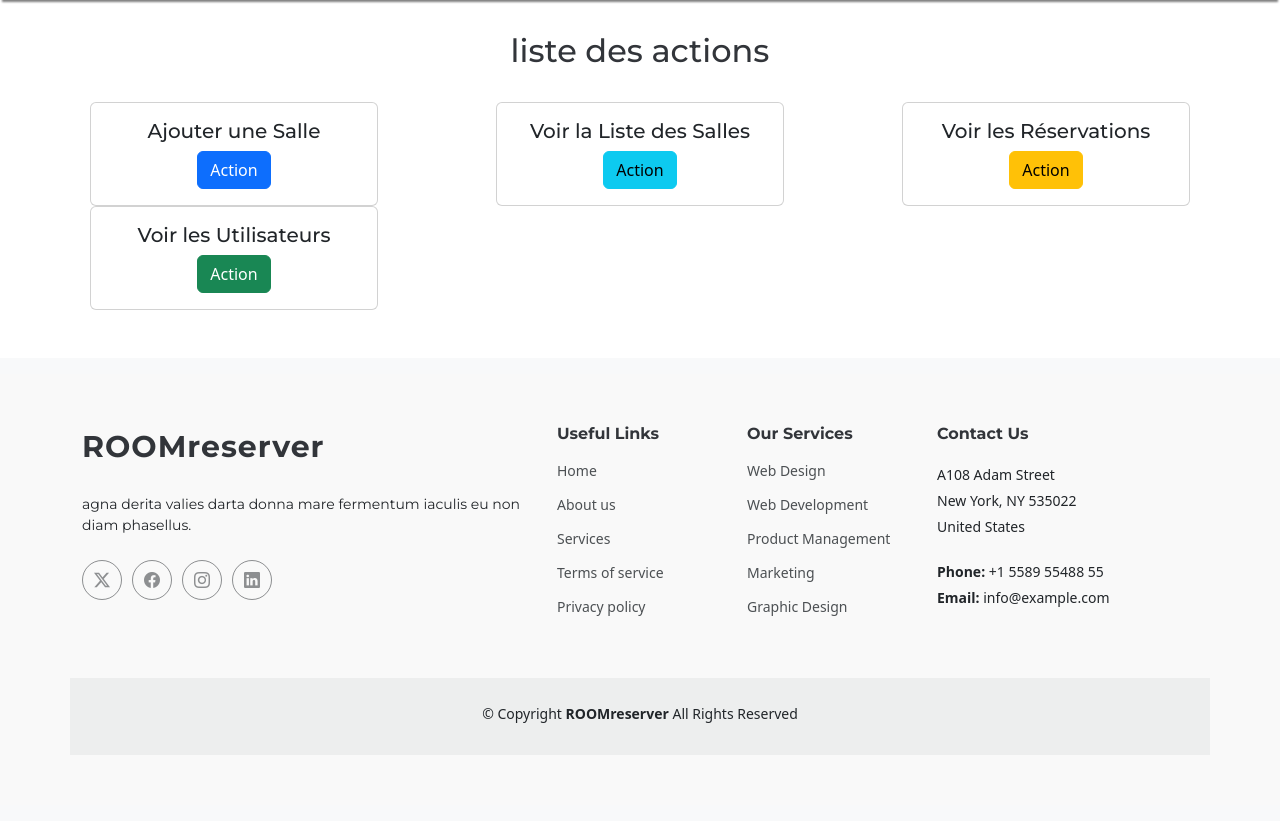
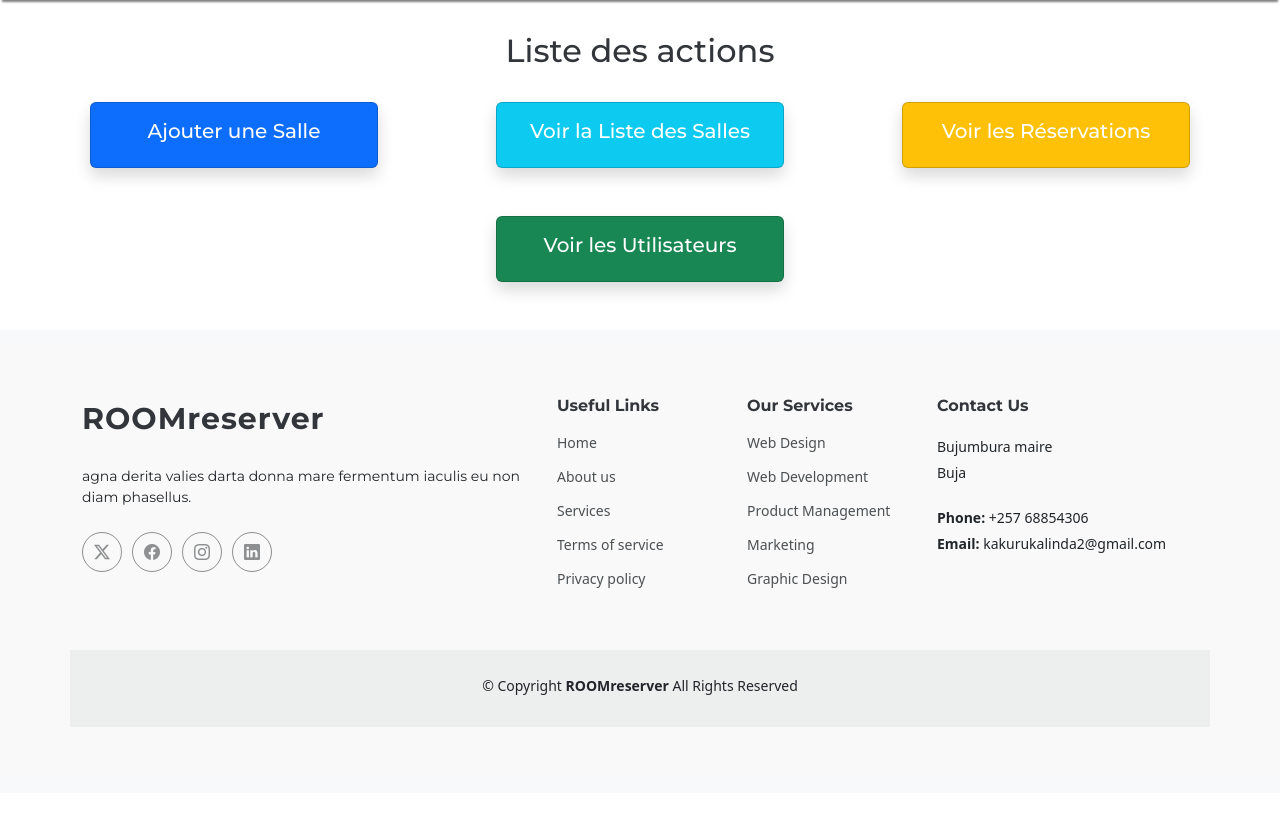
Before and after one commit to Kakurufidel/room_reservation, a Django app: page /fr/admin-dashboard/ in a window 1280 px wide. Shown: the part 120-941 px from the top of the page. After the commit the page ends 847 px from the top, so only its background shows below. Run offline with Django 5.2, Linux system fonts and the light colour scheme; the visitor is signed in with stand-in values (Sample User, id 1); some libraries are stand-ins or nearby versions.

Commit message:
modification du dashborad

```diff
--- a/reservation/static/reservation/assets/css/main.css
+++ b/reservation/static/reservation/assets/css/main.css
@@ -2920,3 +2920,25 @@ header {
   color: #007bff;
   background: #6e4242;
 }
+
+/*le 25 janvier 2025*/
+.action-card {
+    width: 18rem;
+    border-radius: 12px;
+    box-shadow: 0px 4px 6px rgba(0, 0, 0, 0.1);
+    transition: transform 0.3s ease, box-shadow 0.3s ease;
+    cursor: pointer;
+}
+
+.action-card:hover {
+    transform: translateY(-15px) rotateZ(1deg);
+    box-shadow: 0px 12px 25px rgba(0, 0, 0, 0.3), 0px 0px 15px rgba(0, 123, 255, 0.5);
+    background: linear-gradient(145deg, #ffffff, #e6e6e6);
+}
+
+.action-card h5 {
+    font-size: 1.2rem;
+    font-weight: bold;
+    letter-spacing: 1px;
+    text-transform: uppercase;
+}
--- a/reservation/templates/admin_dashboard.html
+++ b/reservation/templates/admin_dashboard.html
@@ -5,37 +5,37 @@
 
 <div class="container py-5" style="margin-top: 80px;">
     <div class="row mt-4 d-flex justify-content-center align-items-center">
-        <h2 class="text-center">{% trans "liste des actions" %}</h2>
+        <h2 class="text-center">{% trans "Liste des actions" %}</h2>
+
+        <!-- Bloc principal -->
         <div class="d-flex justify-content-between flex-wrap mt-4">
             <!-- Ajouter une Salle -->
-            <div class="card mx-2" style="width: 18rem;">
+            <div class="card text-white bg-primary mx-2 shadow" style="width: 18rem; cursor: pointer;" ondblclick="window.location.href='{% url 'create_room' %}'">
                 <div class="card-body text-center">
                     <h5 class="card-title">{% trans "Ajouter une Salle" %}</h5>
-                    <a href="{% url 'create_room' %}" class="btn btn-primary">{% trans "Action" %}</a>
                 </div>
             </div>
 
             <!-- Voir la Liste des Salles -->
-            <div class="card mx-2" style="width: 18rem;">
+            <div class="card text-white bg-info mx-2 shadow" style="width: 18rem; cursor: pointer;" ondblclick="window.location.href='{% url 'list_rooms_admin' %}'">
                 <div class="card-body text-center">
                     <h5 class="card-title">{% trans "Voir la Liste des Salles" %}</h5>
-                    <a href="{% url 'list_rooms_admin' %}" class="btn btn-info">{% trans "Action" %}</a>
                 </div>
             </div>
 
             <!-- Voir les Réservations -->
-            <div class="card mx-2" style="width: 18rem;">
+            <div class="card text-white bg-warning mx-2 shadow" style="width: 18rem; cursor: pointer;" ondblclick="window.location.href='{% url 'list_reservations_admin' %}'">
                 <div class="card-body text-center">
                     <h5 class="card-title">{% trans "Voir les Réservations" %}</h5>
-                    <a href="{% url 'list_reservations_admin' %}" class="btn btn-warning">{% trans "Action" %}</a>
                 </div>
             </div>
+        </div>
 
-            <!-- Voir les Utilisateurs -->
-            <div class="card mx-2" style="width: 18rem;">
+        <!-- Bloc séparé pour Voir les Utilisateurs -->
+        <div class="mt-5 d-flex justify-content-center">
+            <div class="card text-white bg-success shadow" style="width: 18rem; cursor: pointer;" ondblclick="window.location.href='{% url 'user_list' %}'">
                 <div class="card-body text-center">
                     <h5 class="card-title">{% trans "Voir les Utilisateurs" %}</h5>
-                    <a href="{% url 'user_list' %}" class="btn btn-success">{% trans "Action" %}</a>
                 </div>
             </div>
         </div>
--- a/reservation/templates/base.html
+++ b/reservation/templates/base.html
@@ -143,11 +143,11 @@
 
                   <div class="col-lg-3 col-md-12 footer-contact text-center text-md-start">
                     <h4>Contact Us</h4>
-                    <p>A108 Adam Street</p>
-                    <p>New York, NY 535022</p>
-                    <p>United States</p>
-                    <p class="mt-4"><strong>Phone:</strong> <span>+1 5589 55488 55</span></p>
-                    <p><strong>Email:</strong> <span>info@example.com</span></p>
+                    <p>Bujumbura maire</p>
+                    <p>Buja</p>
+
+                    <p class="mt-4"><strong>Phone:</strong> <span>+257 68854306</span></p>
+                    <p><strong>Email:</strong> <span>kakurukalinda2@gmail.com</span></p>
                   </div>
 
                 </div>
```
